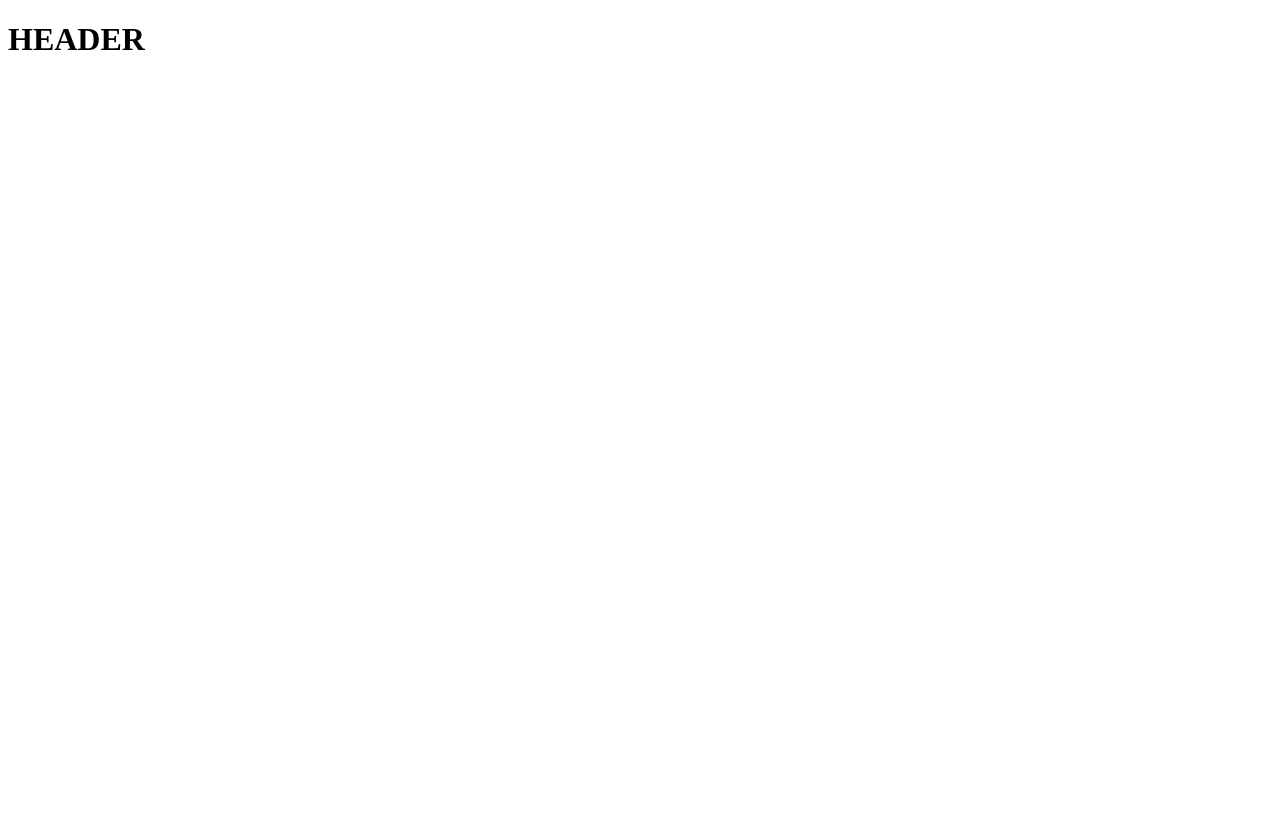
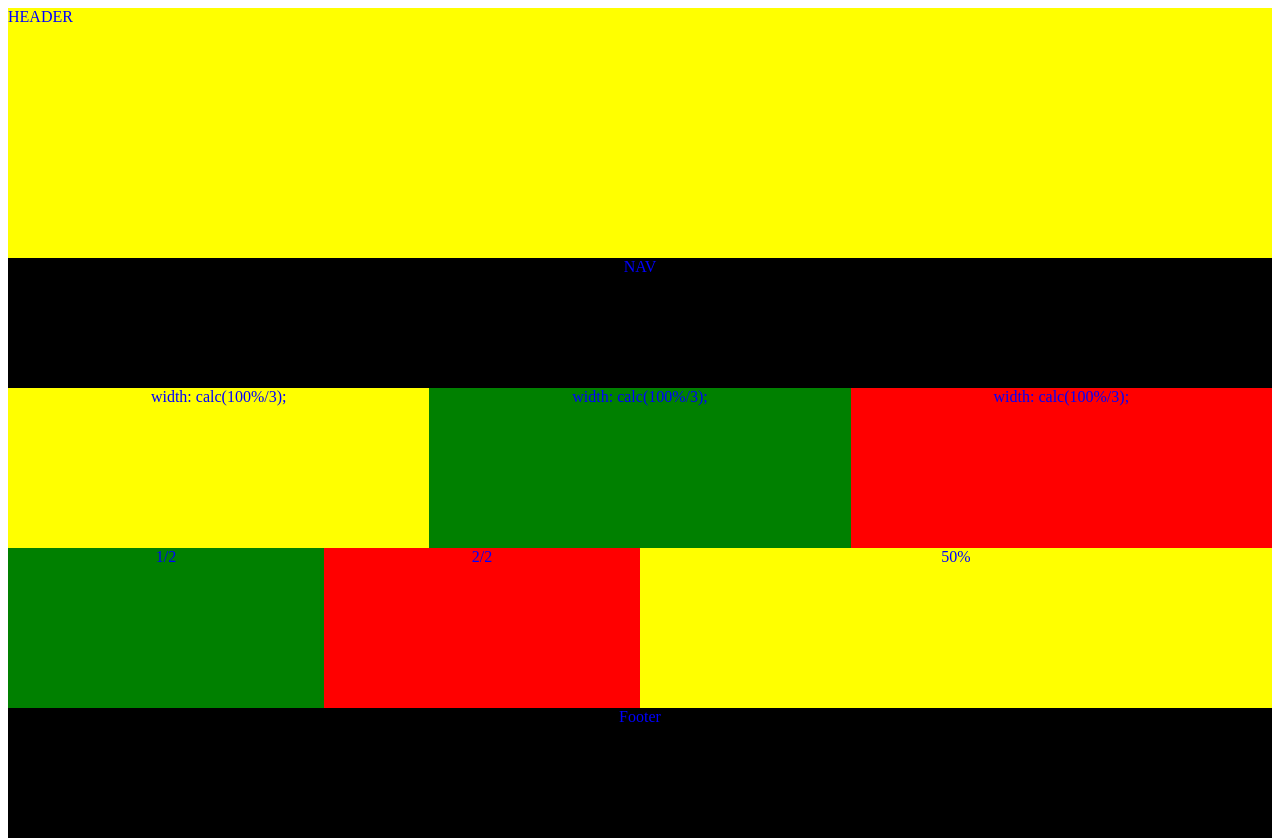
Before and after one commit to MariusVal85/231023WEB160VAK_Marius, a plain HTML site: page Uzduotys/3.7 CSS/index.html in a window 1280 px wide. Before the commit the page ends 800 px from the top, so only its background shows below. Drawn offline with Linux system fonts and the light colour scheme.

Commit message:
papildyta 3.7 uzduotis

```diff
--- a/Uzduotys/3.7 CSS/index.html
+++ b/Uzduotys/3.7 CSS/index.html
@@ -10,10 +10,23 @@
 </head>
 <body>
 
-    <div class="wrapper">
+    <div class="container">
 
-        <h1>HEADER</h1>
+            <div class="box one">HEADER</div>
+
+            <div class="box two">NAV</div>
+
+            <div class="box three">width: calc(100%/3);</div>
+            <div class="box four">width: calc(100%/3);</div>
+            <div class="box five">width: calc(100%/3);</div>
+
+            <div class="box six">1/2</div>
+            <div class="box seven">2/2</div>
+            <div class="box eight">50%</div>
+
+            <div class="box nine">Footer</div>
 
     </div>
+
 </body>
 </html>
--- a/Uzduotys/3.7 CSS/styles/style.css
+++ b/Uzduotys/3.7 CSS/styles/style.css
@@ -0,0 +1,79 @@
+.container {
+    display: flex;
+    flex-wrap: wrap;
+    flex-direction: row;
+    height: 800px;
+}
+
+.one {
+    background-color: yellow;
+    color: blue;
+    width: 100%;
+    height: 250px;
+    align-self: center;
+
+}
+
+.two {
+    background-color: black;
+    color: blue;
+    width: 100%;
+    height: 130px;
+    text-align: center;
+}
+
+.three {
+    background-color: yellow;
+    color: blue;
+    width: calc(100%/3);
+    height: 160px;
+    text-align: center;
+}
+
+.four {
+    background-color: green;
+    color: blue;
+    width: calc(100%/3);
+    height: 160px;
+    text-align: center;
+}
+
+.five {
+    background-color: red;
+    color: blue;
+    width: calc(100%/3);
+    height: 160px;
+    text-align: center;
+}
+
+.six {
+    background-color: green;
+    color: blue;
+    width: 25%;
+    height: 160px;
+    text-align: center;
+}
+
+.seven {
+    background-color: red;
+    color: blue;
+    width: 25%;
+    height: 160px;
+    text-align: center;
+}
+
+.eight {
+    background-color: yellow;
+    color: blue;
+    width: 50%;
+    height: 160px;
+    text-align: center;
+}
+
+.nine {
+    background-color: black;
+    color: blue;
+    width: 100%;
+    height: 130px;
+    text-align: center;
+}
```
